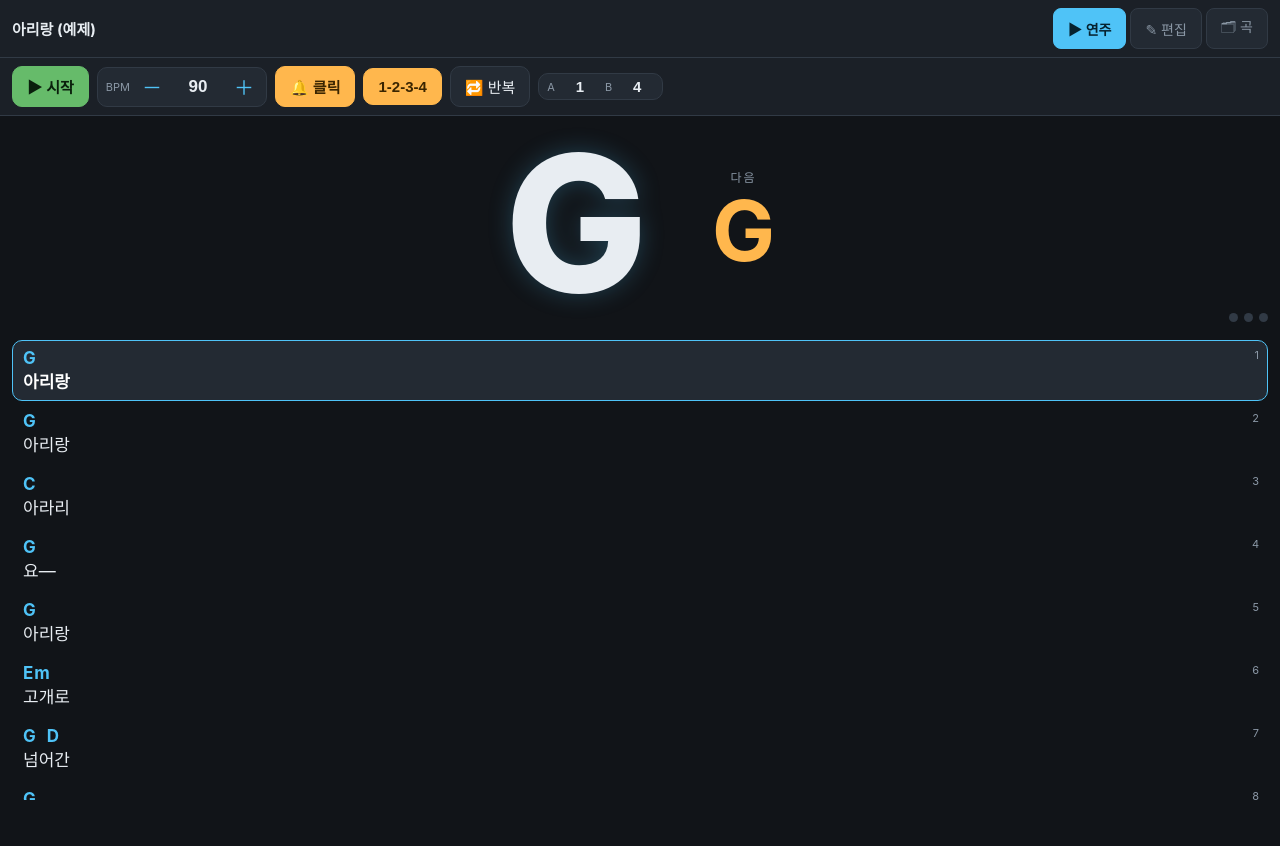
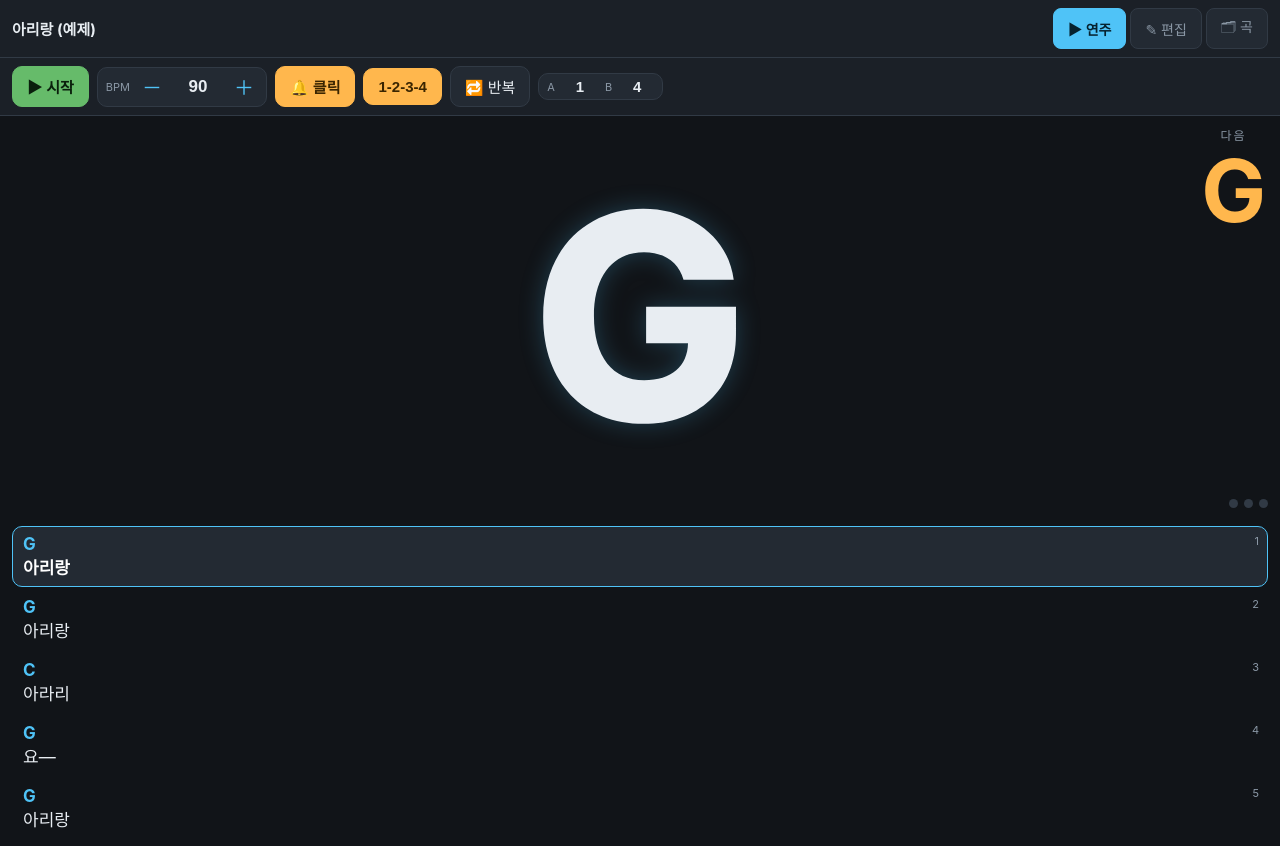
Before and after one commit to Username-1333/prompter, a plain HTML site: page index.html in a window 1280 px wide. Before the commit the page ends 800 px from the top, so only its background shows below. Drawn offline with Linux system fonts and the light colour scheme.

Commit message:
Update index.html

```diff
--- a/index.html
+++ b/index.html
@@ -52,12 +52,12 @@
 
   /* ── 코드 표시부 ── */
   #chordArea{position:relative;display:flex;align-items:center;justify-content:center;
-    gap:5vw;padding:12px 16px;background:var(--bg);min-height:24vh;}
-  #curChord{font-size:clamp(70px,19vw,190px);font-weight:800;line-height:1;color:var(--txt);
-    text-shadow:0 0 24px rgba(79,195,247,.25);}
-  #nextWrap{display:flex;flex-direction:column;align-items:center;}
+    padding:8px 12px;background:var(--bg);min-height:50vh;}
+  #curChord{font-size:120px;font-weight:800;line-height:1;color:var(--txt);
+    text-shadow:0 0 24px rgba(79,195,247,.25);white-space:nowrap;}
+  #nextWrap{position:absolute;top:10px;right:14px;display:flex;flex-direction:column;align-items:center;}
   #nextWrap .lbl{font-size:12px;color:var(--dim);letter-spacing:2px;}
-  #nextChord{font-size:clamp(34px,8.5vw,84px);font-weight:700;color:var(--accent2);line-height:1.1;}
+  #nextChord{font-size:48px;font-weight:700;color:var(--accent2);line-height:1.1;white-space:nowrap;}
   #beatDots{position:absolute;right:12px;bottom:8px;display:flex;gap:6px;}
   #beatDots i{width:9px;height:9px;border-radius:50%;background:var(--line);display:block;}
   #beatDots i.on{background:var(--accent);}
@@ -340,7 +340,19 @@ function renderChords(){
   $("curChord").textContent = c ? c.chord : "—";
   const n = nextChord(cur.m, cur.b);
   $("nextChord").textContent = n || (loop.on ? "—" : "끝");
+  fitChord();
 }
+/* 현재 코드를 화면 높이의 절반 가까이 채우되, 긴 코드명은 폭에 맞춰 축소 */
+function fitChord(){
+  const el = $("curChord");
+  const len = Math.max(1, (el.textContent||"").length);
+  const h = window.innerHeight, w = window.innerWidth;
+  const size = Math.min(h*0.36, (w*0.94)/len*1.5);
+  el.style.fontSize = size + "px";
+  $("nextChord").style.fontSize = Math.max(30, size*0.3) + "px";
+}
+window.addEventListener("resize", fitChord);
+window.addEventListener("orientationchange", ()=>setTimeout(fitChord,150));
 function renderDots(active, isCount){
   const box = $("beatDots");
   if(box.children.length !== song.beats){
```
